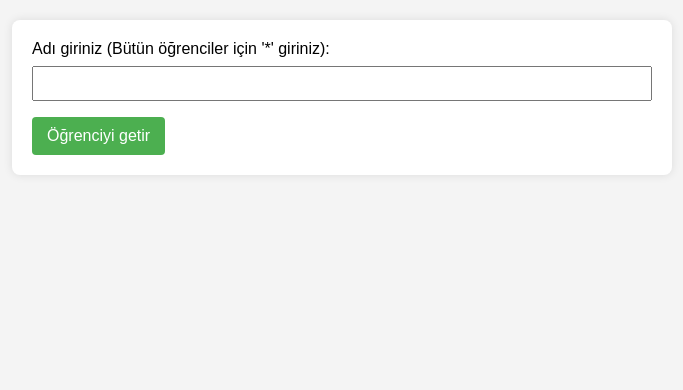
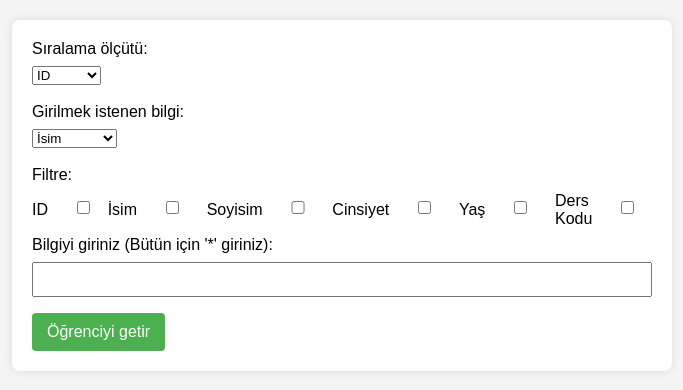
Before and after one commit to beyzakdeniz/BIL372-Project-, a PHP site: page /ogrenci_goruntule.html in a window 1280 px wide. Shown: the top 390 px of the page, without its empty margins (298-981 px from the left). Run offline with PHP 8.4, Linux system fonts and the light colour scheme.

Commit message:
guncellendi

```diff
--- a/ogrenci_goruntule.html
+++ b/ogrenci_goruntule.html
@@ -12,10 +12,48 @@
 <body>
     <form action="ogrenci_goruntule_back.php" method="POST">
 
-        <label for="ogrenci">Adı giriniz (Bütün öğrenciler için '*' giriniz):</label>
+        <label for="siralamaTuru">Sıralama ölçütü:</label>
+        <select type="text" id="siralamaTuru" name="siralamaTuru">
+            <option value="id">ID</option>
+            <option value="isim">İsim</option>
+            <option value="soyisim">Soyisim</option>
+            <option value="yas">Yaş</option>
+        </select><br><br>
+
+        <label for="filtrelemeTuru">Girilmek istenen bilgi:</label>
+        <select type="text" id="filtrelemeTuru" name="filtrelemeTuru">
+            <option value="isim">İsim</option>
+            <option value="soyisim">Soyisim</option>
+            <option value="yas">Yaş</option>
+            <option value="dersKodu">Ders Kodu</option>
+        </select><br><br>
+
+        <label>Filtre:</label>
+        <div style="display: flex; align-items: center;">
+            <label for="id" style="margin-right: 10px;">ID</label>
+            <input type="checkbox" id="id" name="filtre[]" value="ogrenci_id">
+
+            <label for="isim" style="margin-right: 10px;">İsim</label>
+            <input type="checkbox" id="isim" name="filtre[]" value="ogrenci_isim">
+
+            <label for="soyisim" style="margin-right: 10px; margin-left: 10px;">Soyisim</label>
+            <input type="checkbox" id="soyisim" name="filtre[]" value="ogrenci_soyisim">
+
+            <label for="cinsiyet" style="margin-right: 10px; margin-left: 10px;">Cinsiyet</label>
+            <input type="checkbox" id="cinsiyet" name="filtre[]" value="ogrenci_cinsiyet">
+
+            <label for="yas" style="margin-right: 10px; margin-left: 10px;">Yaş</label>
+            <input type="checkbox" id="yas" name="filtre[]" value="ogrenci_dogum_tarihi">
+
+            <label for="dersKodu" style="margin-right: 10px; margin-left: 10px;">Ders Kodu</label>
+            <input type="checkbox" id="dersKodu" name="filtre[]" value="ogrenci_ders_kodu">
+        </div>
+
+        <label for="ogrenci">Bilgiyi giriniz (Bütün  için '*' giriniz):</label>
         <input type="text" id="ogrenci" name="ogrenci" required><br>
 
-        <button type="submit">Öğrenciyi getir</button> </form>
+        <button type="submit">Öğrenciyi getir</button>
+    </form>
 </body>
 
 </html>
--- a/sql_create.sql
+++ b/sql_create.sql
@@ -215,7 +215,7 @@ SELECT
     o.soyisim AS ogrenci_soyisim,
     o.dogum_tarihi AS ogrenci_dogum_tarihi,
     TIMESTAMPDIFF(YEAR, o.dogum_tarihi, CURDATE()) AS ogrenci_age,
-    d.ders_kodu,
+    d.ders_kodu AS ogrenci_ders_kodu,
     d.ders_adi,
     ds.ders_saati
 FROM
```
Also changed, not shown: ogrenci_goruntule_back.php (+37 -30 lines).
